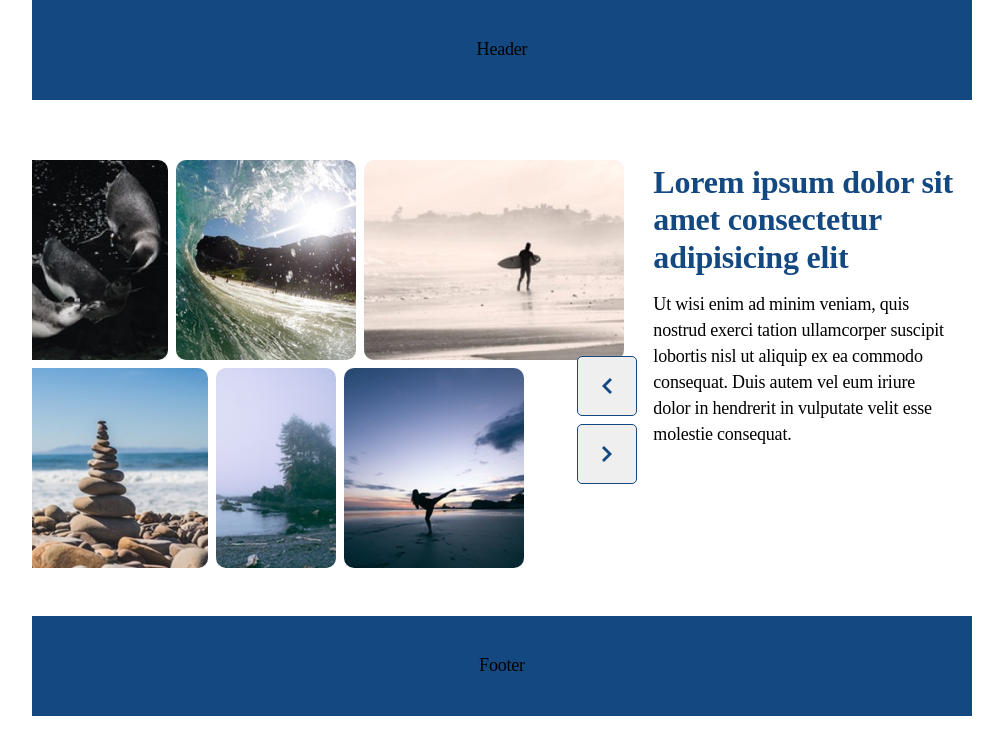
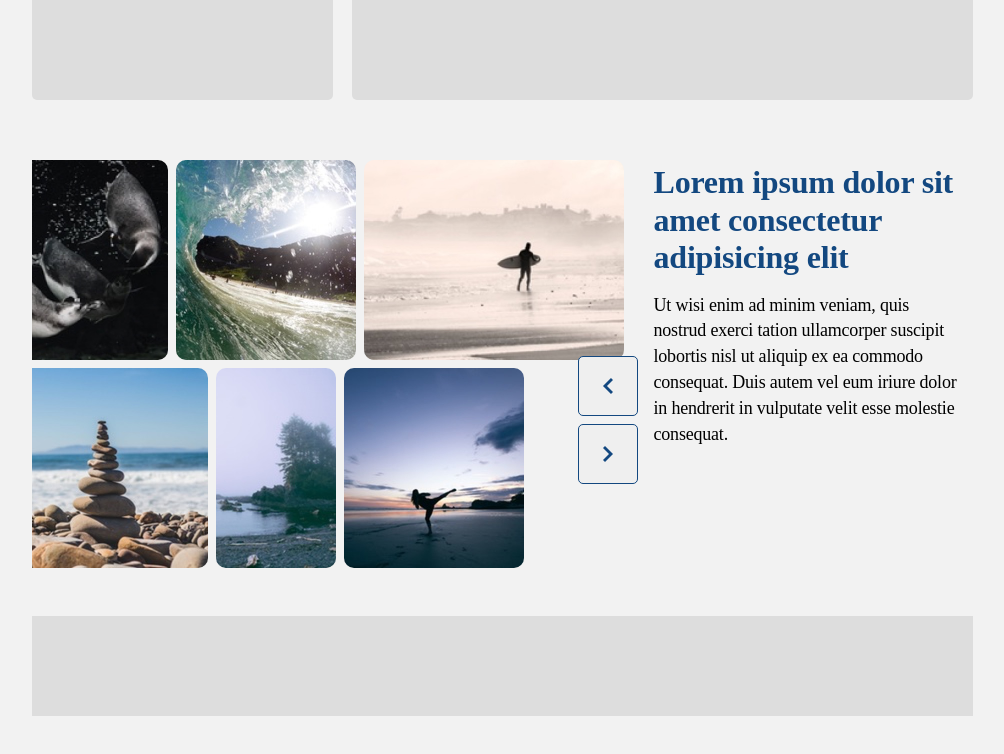
Before and after one commit to Ljusaj123/Slider, a plain HTML site: page index.html in a window 1280 px wide. Shown: the whole page, without its empty margins (138-1142 px from the left). Drawn offline with nearby package versions, Linux system fonts and the light colour scheme.

Commit message:
ubačen defer atribut, popravljeni header i footer

```diff
--- a/index.html
+++ b/index.html
@@ -18,7 +18,10 @@
   </head>
 
   <body class="container">
-    <header><p>Header</p></header>
+    <header>
+      <div class="box box1"></div>
+      <div class="box box2"></div>
+    </header>
 
     <main>
       <div class="main-container">
@@ -88,7 +91,7 @@
       </div>
     </main>
 
-    <footer><p>Footer</p></footer>
+    <footer></footer>
   </body>
-  <script src="app.js"></script>
+  <script src="app.js" defer></script>
 </html>
--- a/style.css
+++ b/style.css
@@ -1,6 +1,7 @@
 :root {
   --blue: #134880;
   --gray: #dddddd;
+  --white: #f2f2f2;
 }
 
 *,
@@ -11,8 +12,12 @@
   box-sizing: border-box;
 }
 
+body {
+  background-color: var(--white);
+}
+
 .container {
-  max-width: 940px;
+  max-width: 941px;
   max-height: 730px;
   height: 100%;
   width: 100%;
@@ -21,11 +26,26 @@
 
 header,
 footer {
-  padding: 2.313em 0;
-  background-color: var(--blue);
+  height: 100px;
   display: flex;
-  align-items: center;
-  justify-content: center;
+  justify-content: space-between;
+}
+
+footer {
+  background-color: var(--gray);
+}
+
+.box {
+  background-color: var(--gray);
+  height: 100%;
+  border-radius: 0px 0px 5px 5px;
+}
+
+.box1 {
+  width: 301px;
+}
+.box2 {
+  width: 621px;
 }
 
 main {
@@ -66,7 +86,6 @@ img {
   justify-content: flex-end;
   position: relative;
   gap: 8px;
-  /* overflow-x: hidden; */
 }
 
 .text {
```
